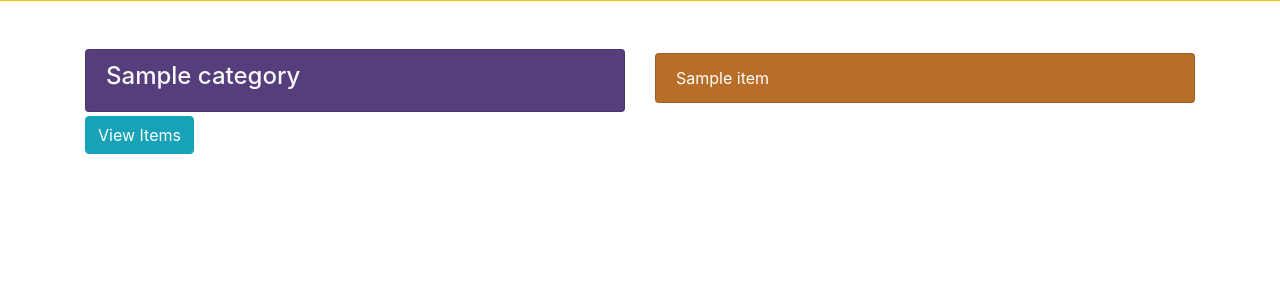
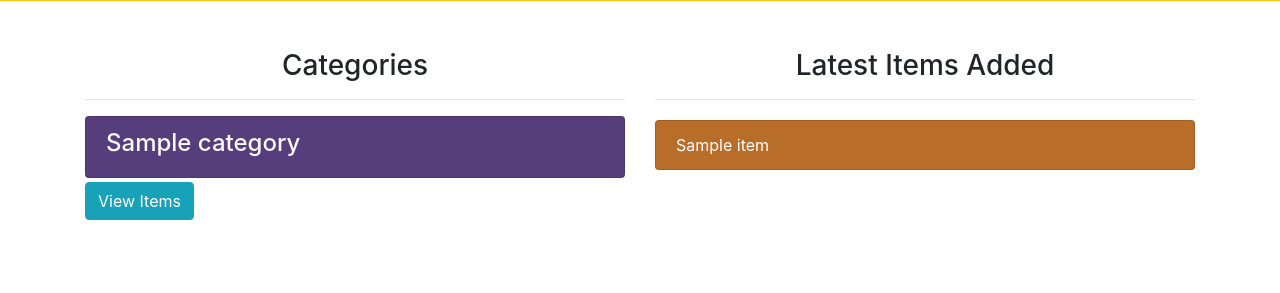
Before and after one commit to SatishDivvi/Item-Catalog-Application, a Flask app: page / in a window 1280 px wide. Shown: the part 63-356 px from the top of the page. Run offline with Flask 2, Linux system fonts and the light colour scheme; tables that the repository leaves empty hold one stand-in row (values such as "Sample post"); parts of the project's set-up code (start-up, migrations or seed data) failed here and were passed over; some libraries are stand-ins or nearby versions.

Commit message:
Add heading to categories and items

```diff
--- a/templates/categories.html
+++ b/templates/categories.html
@@ -43,6 +43,8 @@
             <div class="container">
               <div class="row">
                 <div class="col-sm-6">
+                    <h3 class="text-center">Categories</h3>
+                    <hr>
                         {% for category in categories %}
                         <ul class="list-group">
                           <li class="list-group-item text-light" style="background-color: #563d7c;">
@@ -55,6 +57,8 @@
                           {% endfor %}
                 </div>
                 <div class="col-sm-6">
+                    <h3 class="text-center">Latest Items Added</h3>
+                    <hr>
                     <ul class="list-group text-white">
                         {% for item in items %}
                       <li class="list-group-item my-1" style="background-color:#b86d29;">{{item.name}}</li>
--- a/templates/publicCategories.html
+++ b/templates/publicCategories.html
@@ -28,6 +28,8 @@
                         <div class="container">
                           <div class="row">
                             <div class="col-sm-6">
+                                <h3 class="text-center">Categories</h3>
+                                <hr>
                                     {% for category in categories %}
                                     <ul class="list-group">
                                       <li class="list-group-item text-light" style="background-color: #563d7c;">
@@ -38,6 +40,8 @@
                                       {% endfor %}
                             </div>
                             <div class="col-sm-6">
+                                <h3 class="text-center">Latest Items Added</h3>
+                                <hr>
                                 <ul class="list-group text-white">
                                     {% for item in items %}
                                   <li class="list-group-item my-1" style="background-color:#b86d29;">{{item.name}}</li>
```
